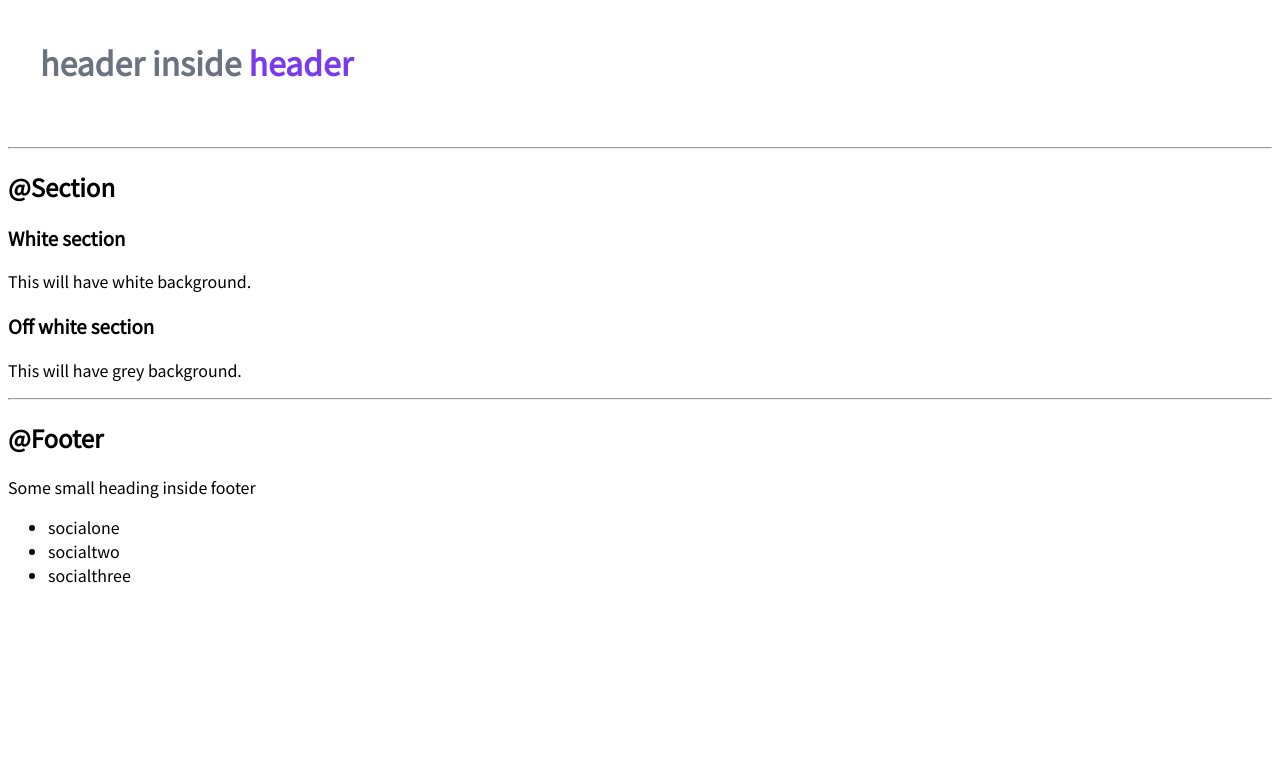
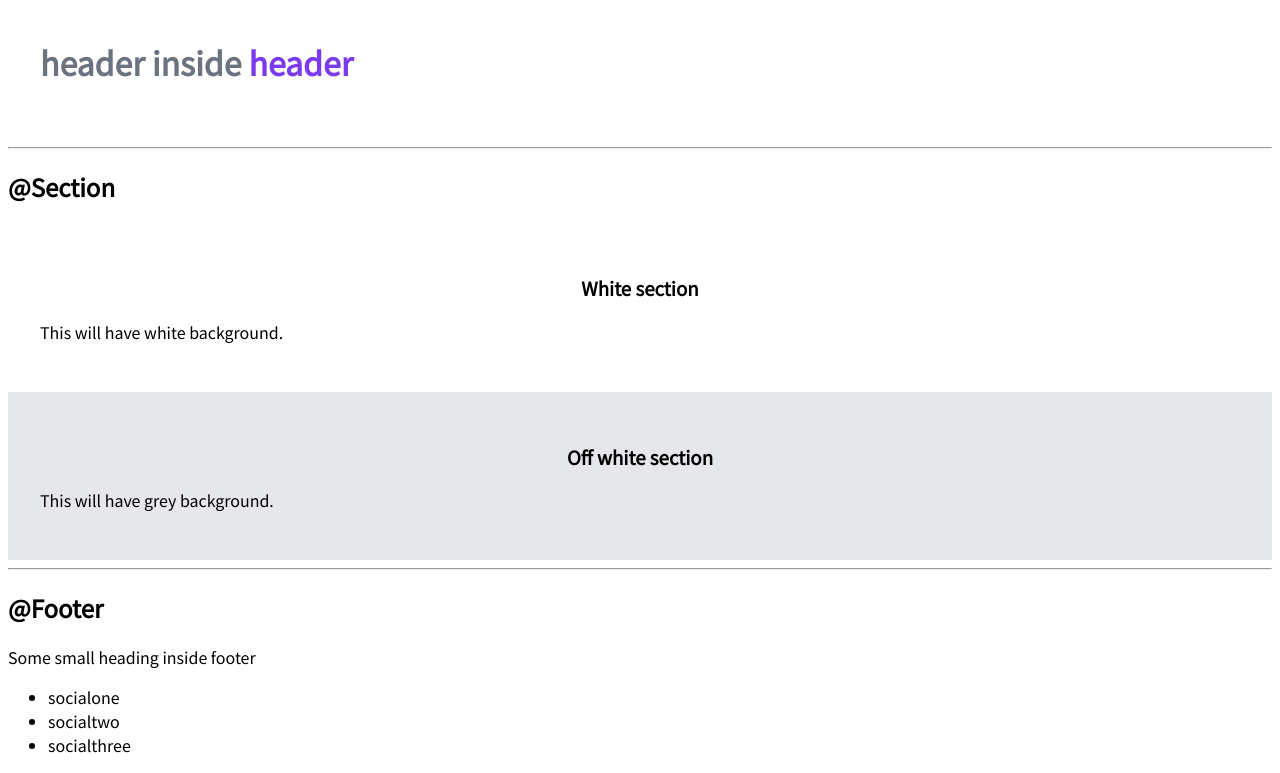
Before and after one commit to Mohit889/MohitPatel-Portfolio, a plain HTML site: page index.html in a window 1280 px wide. Shown: the part 1700-2473 px from the top of the page. Before the commit the page ends 2303 px from the top, so only its background shows below. Drawn offline with Linux system fonts and the light colour scheme.

Commit message:
sections

```diff
--- a/index.html
+++ b/index.html
@@ -75,12 +75,12 @@
     <hr>
 
     <h2>@Section</h2>
-    <section>
+    <section class="section">
         <h3>White section</h3>
         <p>This will have white background.</p>
     </section>
 
-    <section>
+    <section class="section ow" >
         <h3>Off white section</h3>
         <p>This will have grey background.</p>
     </section>
--- a/styles.css
+++ b/styles.css
@@ -3,6 +3,7 @@
 :root {
     --primary-color: #7C3AED;
     --dark-gray: #6B7280;
+    --off-white: #E5E7EB;
 }
 
 body {
@@ -84,3 +85,17 @@ body {
     color: var(--dark-gray);
     padding-top: 1rem;
 }
+
+/** sections **/
+
+.section {
+    padding: 2rem;
+}
+
+.section h3 {
+    text-align: center;
+}
+
+.ow {
+    background-color: var(--off-white);
+}
```
